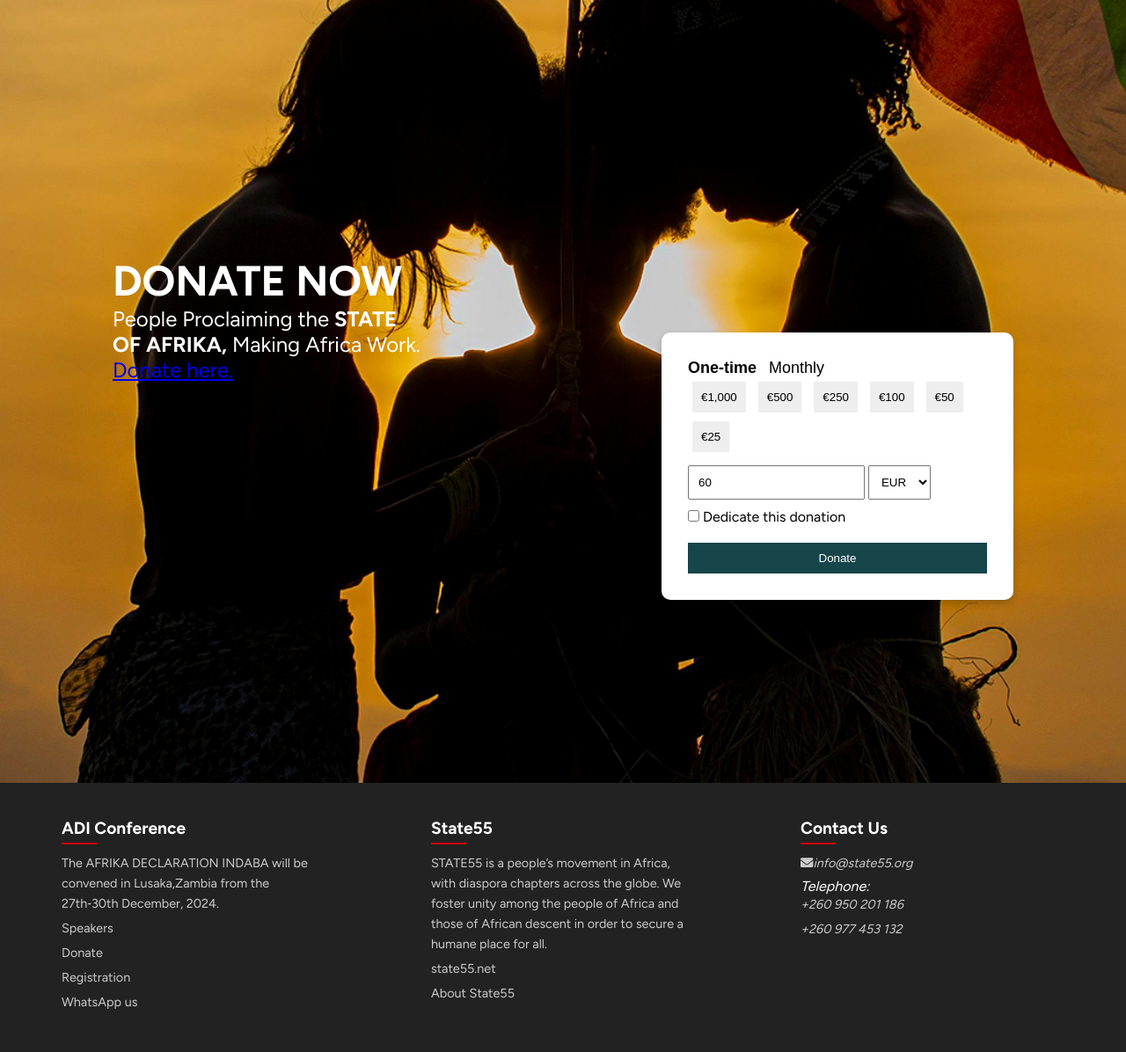
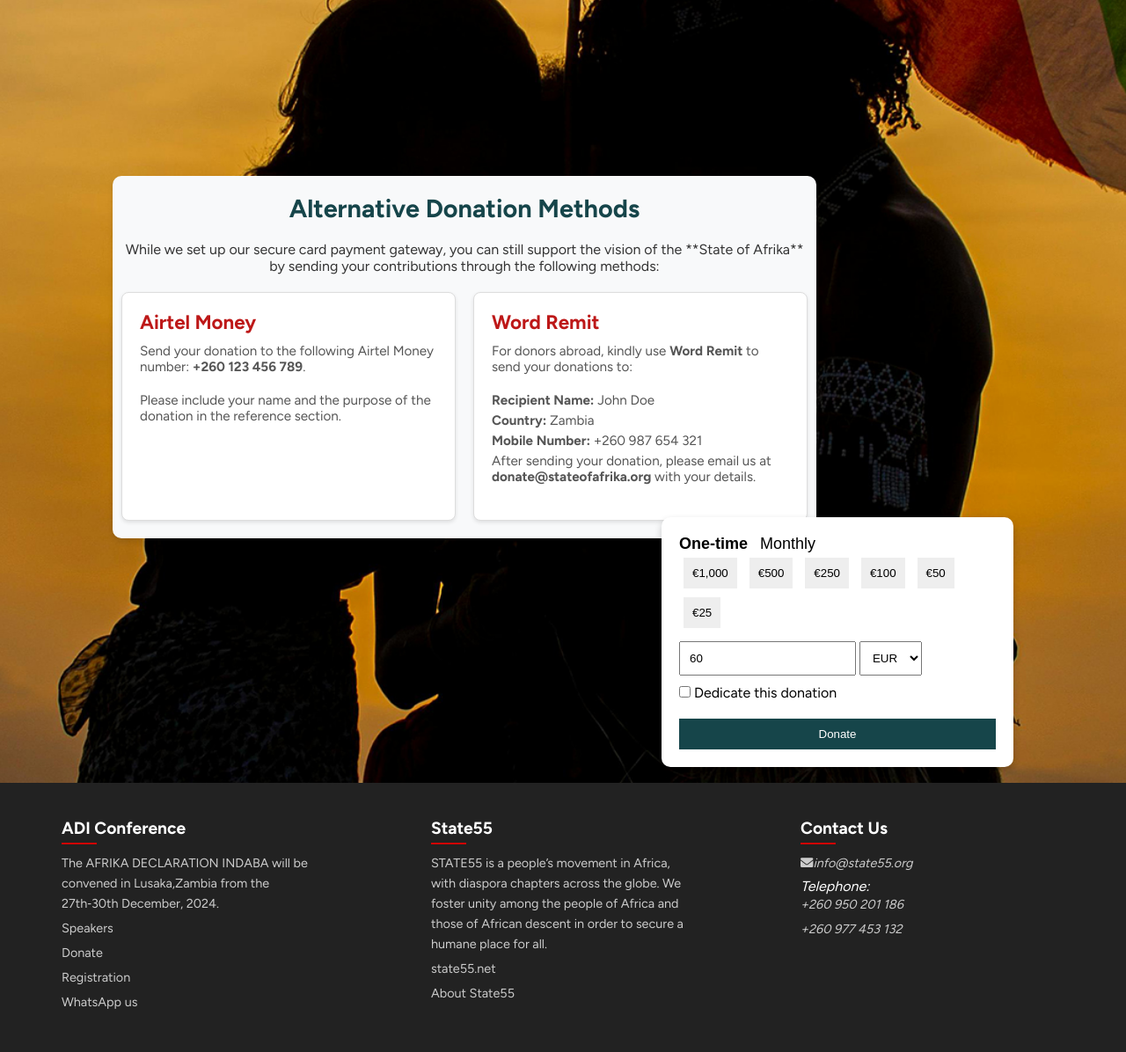
Before and after one commit to LiseliJbrandinghouse/ADI, a Django app: page /donate/ in a window 1280 px wide. Shown: the part 310-1506 px from the top of the page at 88% size. Run offline with Django 5.2, Linux system fonts and the light colour scheme.

Commit message:
first commit

```diff
--- a/mysite/static/css/style.css
+++ b/mysite/static/css/style.css
@@ -2559,3 +2559,109 @@ button[type="submit"] {
   font-size: 16px;
   color: #333333;
 }
+
+/* Styling for Alternative Donation Section */
+.donate-alternatives {
+  background-color: #f8f9fa; /* Light grey background for contrast */
+  padding: 30px 20px;
+  border-radius: 10px;
+  margin: 20px auto;
+  max-width: 800px;
+  text-align: center;
+  box-shadow: 0 4px 6px rgba(0, 0, 0, 0.1);
+  margin-top: -90px;
+}
+
+.donate-alternatives h2 {
+  font-size: 1.8rem;
+  margin-bottom: 20px;
+  color: #16454a;
+}
+
+.donate-alternatives p {
+  font-size: 1rem;
+  color: #333;
+  margin-bottom: 20px;
+}
+
+.donation-methods {
+  display: flex;
+  flex-wrap: wrap;
+  gap: 20px;
+  justify-content: center;
+}
+
+.method {
+  flex: 1 1 calc(50% - 20px); /* Take 50% of the container width minus the gap */
+  background-color: #ffffff;
+  padding: 20px;
+  border: 1px solid #ddd;
+  border-radius: 8px;
+  text-align: left;
+  box-shadow: 0 2px 4px rgba(0, 0, 0, 0.1);
+}
+
+.method h3 {
+  font-size: 1.4rem;
+  color: #bd1818;
+  margin-bottom: 10px;
+}
+
+.method p,
+.method ul {
+  font-size: 0.95rem;
+  color: #555;
+}
+
+.method ul {
+  margin: 0;
+  padding: 0;
+  list-style-type: none;
+}
+
+.method ul li {
+  margin-bottom: 5px;
+}
+
+@media (max-width: 768px) {
+  .donation-methods {
+    flex-direction: column; /* Stack methods on top of each other */
+  }
+
+  .method {
+    flex: 1 1 100%; /* Take full width in smaller screens */
+  }
+}
+
+/* Ensure donate-alternatives comes first visually on mobile */
+@media (max-width: 768px) {
+  .donate-container {
+    display: flex;
+    flex-direction: column-reverse; /* Reverse the order of children */
+    width: 100%;
+    height: 200vh;
+    background: url(/static/images/together.jpg) no-repeat center center / cover;
+  }
+
+  .donate-alternatives {
+    order: -1; /* Place the alternatives section first */
+  }
+
+  .donate-form {
+    order: 0; /* Keep the form after alternatives */
+  }
+}
+
+/* Style adjustments for mobile alignment */
+.donate-form {
+  width: 100%;
+  max-width: 400px;
+  margin: 0 auto;
+  padding: 20px;
+  margin-top: 200px;
+}
+
+.donate-alternatives {
+  padding: 20px 10px;
+  text-align: center;
+}
--- a/mysite/templates/donate.html
+++ b/mysite/templates/donate.html
@@ -1,13 +1,46 @@
 {% extends 'base.html' %} {% load static %} {% block content %}
 <div class="donate-container">
   <div class="donate-background">
-    <h1>DONATE NOW</h1>
-    <p>
-      People Proclaiming the <strong>STATE <br />OF AFRIKA,</strong> Making
-      Africa Work.
-    </p>
-    <p><a href="#"> Donate here.</a></p>
+    <div class="donate-alternatives">
+      <h2>Alternative Donation Methods</h2>
+      <p>
+        While we set up our secure card payment gateway, you can still support
+        the vision of the **State of Afrika** by sending your contributions
+        through the following methods:
+      </p>
+
+      <div class="donation-methods">
+        <div class="method">
+          <h3>Airtel Money</h3>
+          <p>
+            Send your donation to the following Airtel Money number:
+            <strong>+260 123 456 789</strong>.
+          </p>
+          <p>
+            Please include your name and the purpose of the donation in the
+            reference section.
+          </p>
+        </div>
+        <div class="method">
+          <h3>Word Remit</h3>
+          <p>
+            For donors abroad, kindly use <strong>Word Remit</strong> to send
+            your donations to:
+          </p>
+          <ul>
+            <li><strong>Recipient Name:</strong> John Doe</li>
+            <li><strong>Country:</strong> Zambia</li>
+            <li><strong>Mobile Number:</strong> +260 987 654 321</li>
+          </ul>
+          <p>
+            After sending your donation, please email us at
+            <strong>donate@stateofafrika.org</strong> with your details.
+          </p>
+        </div>
+      </div>
+    </div>
   </div>
+
   <div class="donate-form">
     <form id="donationForm" method="POST" action="#">
       {% csrf_token %}
--- a/mysite/templates/index.html
+++ b/mysite/templates/index.html
@@ -1,6 +1,6 @@
 {% extends 'base.html' %} {% load static %} {% block content %}
 <!-- Hero Section -->
-section class="hero">
+<section class="hero">
   <div class="overlay">
     <h1 class="left">
       <span class="word african">Afrikan</span> <br />
```
